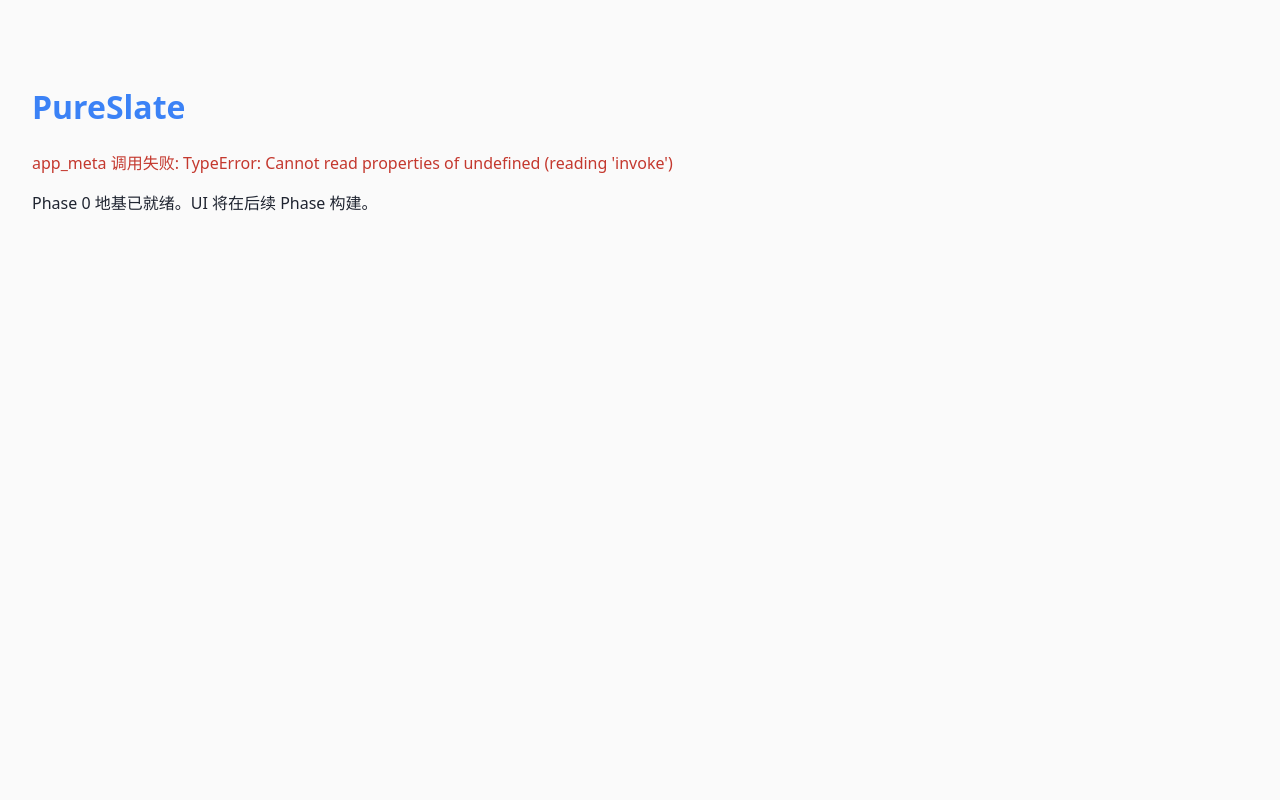
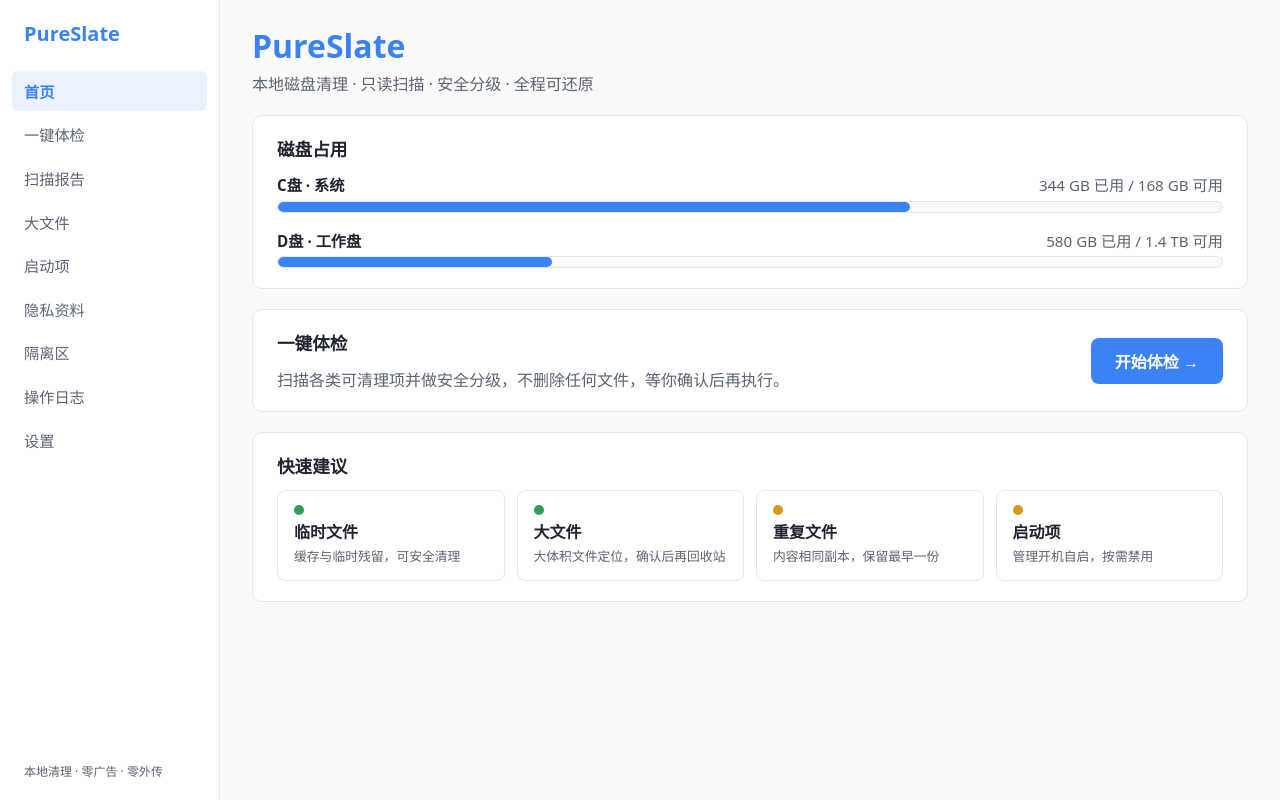
Before and after one commit to wuhua2026/pureslate, a Vue app: page / in a window 1280 px wide. Built offline with nearby package versions, Linux system fonts and the light colour scheme.

Commit message:
P1-06: 外壳 R16 (Home + 侧边导航 + 路由全集 + 磁盘占用 mock)

```diff
--- a/src/App.vue
+++ b/src/App.vue
@@ -1,8 +1,26 @@
-<script setup lang="ts">
-</script>
+<script setup lang="ts"></script>
 
 <template>
-  <router-view />
+  <div class="shell">
+    <aside class="sidebar">
+      <div class="brand">PureSlate</div>
+      <nav class="nav">
+        <router-link to="/" class="nav-item">首页</router-link>
+        <router-link to="/scan" class="nav-item">一键体检</router-link>
+        <router-link to="/report" class="nav-item">扫描报告</router-link>
+        <router-link to="/files" class="nav-item">大文件</router-link>
+        <router-link to="/startup" class="nav-item">启动项</router-link>
+        <router-link to="/privacy" class="nav-item">隐私资料</router-link>
+        <router-link to="/quarantine" class="nav-item">隔离区</router-link>
+        <router-link to="/log" class="nav-item">操作日志</router-link>
+        <router-link to="/settings" class="nav-item">设置</router-link>
+      </nav>
+      <div class="foot">本地清理 · 零广告 · 零外传</div>
+    </aside>
+    <main class="content">
+      <router-view />
+    </main>
+  </div>
 </template>
 
 <style>
@@ -29,4 +47,68 @@ body {
   background: var(--bg);
   color: var(--text);
 }
+
+a {
+  text-decoration: none;
+  color: inherit;
+}
+
+.shell {
+  display: grid;
+  grid-template-columns: 220px 1fr;
+  min-height: 100vh;
+}
+
+.sidebar {
+  background: var(--surface);
+  border-right: 1px solid var(--border);
+  display: flex;
+  flex-direction: column;
+  padding: 1.25rem 0.75rem;
+  gap: 1.5rem;
+}
+
+.brand {
+  font-size: 1.25rem;
+  font-weight: 700;
+  color: var(--accent);
+  padding: 0 0.75rem;
+}
+
+.nav {
+  display: flex;
+  flex-direction: column;
+  gap: 0.25rem;
+}
+
+.nav-item {
+  padding: 0.55rem 0.75rem;
+  border-radius: 6px;
+  color: var(--text-2);
+  font-size: 0.95rem;
+  transition: background 0.15s ease, color 0.15s ease;
+}
+
+.nav-item:hover {
+  background: var(--bg);
+  color: var(--text);
+}
+
+.nav-item.router-link-active {
+  background: rgba(59, 130, 246, 0.1);
+  color: var(--accent);
+  font-weight: 600;
+}
+
+.foot {
+  margin-top: auto;
+  padding: 0 0.75rem;
+  font-size: 0.75rem;
+  color: var(--text-2);
+}
+
+.content {
+  padding: 1.5rem 2rem;
+  min-width: 0;
+}
 </style>
--- a/src/mocks/data.ts
+++ b/src/mocks/data.ts
@@ -99,6 +99,25 @@ export function buildMockScanResult(): ScanResult & { items: ScanItem[] } {
   };
 }
 
+// ---- 磁盘占用（屏 1 Home）----
+/**
+ * 磁盘占用条目。P1-06 外壳期仅供 Home 展示，本地类型；
+ * 真实磁盘数据由 P1-08 真数据联调接入（届时再入契约，此地仍为 fallback）。
+ */
+export interface DiskUsageEntry {
+  letter: string; // 盘符 "C"
+  label: string; // 用途标签，如 "系统"
+  totalBytes: number;
+  freeBytes: number;
+}
+
+const GB = 1024 * 1024 * 1024;
+
+export const DiskUsageStub: DiskUsageEntry[] = [
+  { letter: "C", label: "系统", totalBytes: 512 * GB, freeBytes: 168 * GB },
+  { letter: "D", label: "工作盘", totalBytes: 2_000 * GB, freeBytes: 1_420 * GB },
+];
+
 // ---- 隔离区 stub ----
 export const QuarantineListStub: QuarantineEntry[] = [
   {
--- a/src/pages/Home.vue
+++ b/src/pages/Home.vue
@@ -1,46 +1,215 @@
 <script setup lang="ts">
-import { onMounted, ref } from "vue";
-import { commands } from "../api";
-import type { AppMeta } from "../types/ipc";
+import { computed } from "vue";
+import { DiskUsageStub, type DiskUsageEntry } from "../mocks/data";
 
-const meta = ref<AppMeta | null>(null);
-const error = ref("");
+// GB/TB 易读格式化：>=1024GB 显示 TB，否则 GB。
+function formatBytes(bytes: number): string {
+  const gb = bytes / (1024 * 1024 * 1024);
+  if (gb >= 1024) return `${(gb / 1024).toFixed(1)} TB`;
+  return `${gb.toFixed(0)} GB`;
+}
 
-onMounted(async () => {
-  try {
-    meta.value = await commands.app_meta();
-  } catch (e) {
-    error.value = String(e);
-  }
-});
+function usagePercent(d: DiskUsageEntry): number {
+  if (d.totalBytes <= 0) return 0;
+  return Math.min(100, Math.round(((d.totalBytes - d.freeBytes) / d.totalBytes) * 100));
+}
+
+const disks = computed(() => DiskUsageStub);
 </script>
 
 <template>
   <main class="home">
-    <h1>PureSlate</h1>
-    <p v-if="meta" class="meta">
-      v{{ meta.version }} · 规则 {{ meta.rulesVersion }} · {{ meta.channel }}
-    </p>
-    <p v-if="error" class="err">app_meta 调用失败: {{ error }}</p>
-    <p class="hint">Phase 0 地基已就绪。UI 将在后续 Phase 构建。</p>
+    <header class="hero">
+      <h1>PureSlate</h1>
+      <p class="tag">本地磁盘清理 · 只读扫描 · 安全分级 · 全程可还原</p>
+    </header>
+
+    <!-- 磁盘占用条 -->
+    <section class="card">
+      <h2 class="card-title">磁盘占用</h2>
+      <ul class="disk-list" v-if="disks.length">
+        <li v-for="d in disks" :key="d.letter" class="disk-row">
+          <div class="disk-head">
+            <span class="disk-name">{{ d.letter }}盘 · {{ d.label }}</span>
+            <span class="disk-nums">{{ formatBytes(d.totalBytes - d.freeBytes) }} 已用 / {{ formatBytes(d.freeBytes) }} 可用</span>
+          </div>
+          <div class="disk-bar">
+            <div
+              class="disk-bar-fill"
+              :style="{ width: usagePercent(d) + '%' }"
+              :class="{ warn: usagePercent(d) >= 85 }"
+            ></div>
+          </div>
+        </li>
+      </ul>
+      <p v-else class="empty">暂无磁盘数据</p>
+    </section>
+
+    <!-- 一键体检 -->
+    <section class="card">
+      <div class="cta-row">
+        <div>
+          <h2 class="card-title">一键体检</h2>
+          <p class="cta-desc">扫描各类可清理项并做安全分级，不删除任何文件，等你确认后再执行。</p>
+        </div>
+        <router-link to="/scan" class="btn-primary">开始体检 →</router-link>
+      </div>
+    </section>
+
+    <!-- 快速建议区 -->
+    <section class="card">
+      <h2 class="card-title">快速建议</h2>
+      <div class="suggest-grid">
+        <router-link to="/scan" class="sugg">
+          <span class="sugg-dot" style="background: var(--grade-green)"></span>
+          <span class="sugg-label">临时文件</span>
+          <span class="sugg-desc">缓存与临时残留，可安全清理</span>
+        </router-link>
+        <router-link to="/files" class="sugg">
+          <span class="sugg-dot" style="background: var(--grade-green)"></span>
+          <span class="sugg-label">大文件</span>
+          <span class="sugg-desc">大体积文件定位，确认后再回收站</span>
+        </router-link>
+        <router-link to="/report" class="sugg">
+          <span class="sugg-dot" style="background: var(--grade-yellow)"></span>
+          <span class="sugg-label">重复文件</span>
+          <span class="sugg-desc">内容相同副本，保留最早一份</span>
+        </router-link>
+        <router-link to="/startup" class="sugg">
+          <span class="sugg-dot" style="background: var(--grade-yellow)"></span>
+          <span class="sugg-label">启动项</span>
+          <span class="sugg-desc">管理开机自启，按需禁用</span>
+        </router-link>
+      </div>
+    </section>
   </main>
 </template>
 
 <style scoped>
 .home {
-  padding: 4rem 2rem;
-  font-family: system-ui, "Microsoft YaHei UI", sans-serif;
-  color: var(--text, #1f2430);
-  background: var(--bg, #fafafa);
-  min-height: 100vh;
+  display: flex;
+  flex-direction: column;
+  gap: 1.25rem;
 }
-h1 {
-  color: var(--accent, #3b82f6);
+
+.hero h1 {
+  margin: 0 0 0.25rem;
+  font-size: 2rem;
+  color: var(--accent);
 }
-.meta {
-  color: var(--text-2, #5a6472);
+.tag {
+  margin: 0;
+  color: var(--text-2);
 }
-.err {
-  color: var(--grade-red, #c4382e);
+
+.card {
+  background: var(--surface);
+  border: 1px solid var(--border);
+  border-radius: 10px;
+  padding: 1.25rem 1.5rem;
+}
+.card-title {
+  margin: 0 0 0.75rem;
+  font-size: 1.1rem;
+  color: var(--text);
+}
+
+/* 磁盘占用条 */
+.disk-list {
+  list-style: none;
+  margin: 0;
+  padding: 0;
+  display: flex;
+  flex-direction: column;
+  gap: 1rem;
+}
+.disk-head {
+  display: flex;
+  justify-content: space-between;
+  font-size: 0.95rem;
+  margin-bottom: 0.35rem;
+}
+.disk-name {
+  font-weight: 600;
+}
+.disk-nums {
+  color: var(--text-2);
+}
+.disk-bar {
+  height: 12px;
+  border-radius: 6px;
+  background: var(--bg);
+  border: 1px solid var(--border);
+  overflow: hidden;
+}
+.disk-bar-fill {
+  height: 100%;
+  background: var(--accent);
+  border-radius: 6px;
+  transition: width 0.3s ease;
+}
+.disk-bar-fill.warn {
+  background: var(--grade-yellow);
+}
+.empty {
+  color: var(--text-2);
+}
+
+/* 一键体检 */
+.cta-row {
+  display: flex;
+  align-items: center;
+  justify-content: space-between;
+  gap: 1rem;
+}
+.cta-desc {
+  margin: 0;
+  color: var(--text-2);
+  max-width: 40rem;
+}
+.btn-primary {
+  flex-shrink: 0;
+  background: var(--accent);
+  color: #fff;
+  padding: 0.7rem 1.5rem;
+  border-radius: 8px;
+  font-weight: 600;
+  transition: filter 0.15s ease;
+}
+.btn-primary:hover {
+  filter: brightness(1.05);
+}
+
+/* 快速建议 */
+.suggest-grid {
+  display: grid;
+  grid-template-columns: repeat(auto-fill, minmax(210px, 1fr));
+  gap: 0.75rem;
+}
+.sugg {
+  display: flex;
+  flex-direction: column;
+  gap: 0.25rem;
+  border: 1px solid var(--border);
+  border-radius: 8px;
+  padding: 0.85rem 1rem;
+  transition: border-color 0.15s ease, background 0.15s ease;
+}
+.sugg:hover {
+  border-color: var(--accent);
+  background: var(--bg);
+}
+.sugg-dot {
+  width: 10px;
+  height: 10px;
+  border-radius: 50%;
+}
+.sugg-label {
+  font-weight: 600;
+}
+.sugg-desc {
+  font-size: 0.8rem;
+  color: var(--text-2);
+  line-height: 1.5;
 }
 </style>
--- /dev/null
+++ b/src/pages/Placeholder.vue
@@ -0,0 +1,35 @@
+<script setup lang="ts">
+import { useRoute } from "vue-router";
+
+const route = useRoute();
+const title = (route.meta.title as string) ?? "页面";
+</script>
+
+<template>
+  <main class="placeholder">
+    <h2>{{ title }}</h2>
+    <p class="desc">
+      该页面将在后续 Phase 构建（报告页 P1-07 / 真数据联调 P1-08 / 后续清理链路）。
+      当前为外壳占位，导航与整体结构已可用。
+    </p>
+  </main>
+</template>
+
+<style scoped>
+.placeholder {
+  padding: 2.5rem 2rem;
+  color: var(--text);
+  font-family: var(--font);
+}
+h2 {
+  margin: 0 0 0.75rem;
+  font-size: 1.5rem;
+  color: var(--text);
+}
+.desc {
+  margin: 0;
+  color: var(--text-2);
+  line-height: 1.7;
+  max-width: 46rem;
+}
+</style>
```
Also changed, not shown: src/router/index.ts (+15 -3 lines), 2 other files (tests, documents, lock files or other folders).
